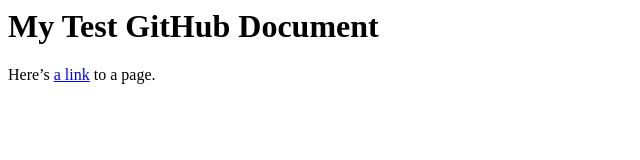
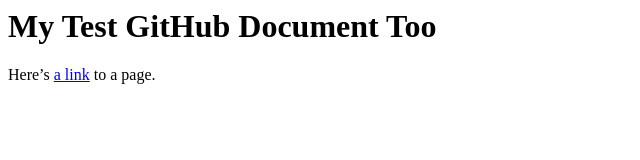
Before and after one commit to zsenay/dsc-github-test, a plain HTML site: page index.html in a window 1280 px wide. Shown: the full height of the page, 0-640 px from the left. Drawn offline with Linux system fonts and the light colour scheme.

Commit message:
Created Conflict

```diff
--- a/index.html
+++ b/index.html
@@ -1,4 +1,4 @@
 <html>
-<h1>My Test GitHub Document</h1>
+<h1>My Test GitHub Document Too</h1>
 <p>Here’s <a href=”test.html”>a link</a> to a page.</p>
 	</html>
```
